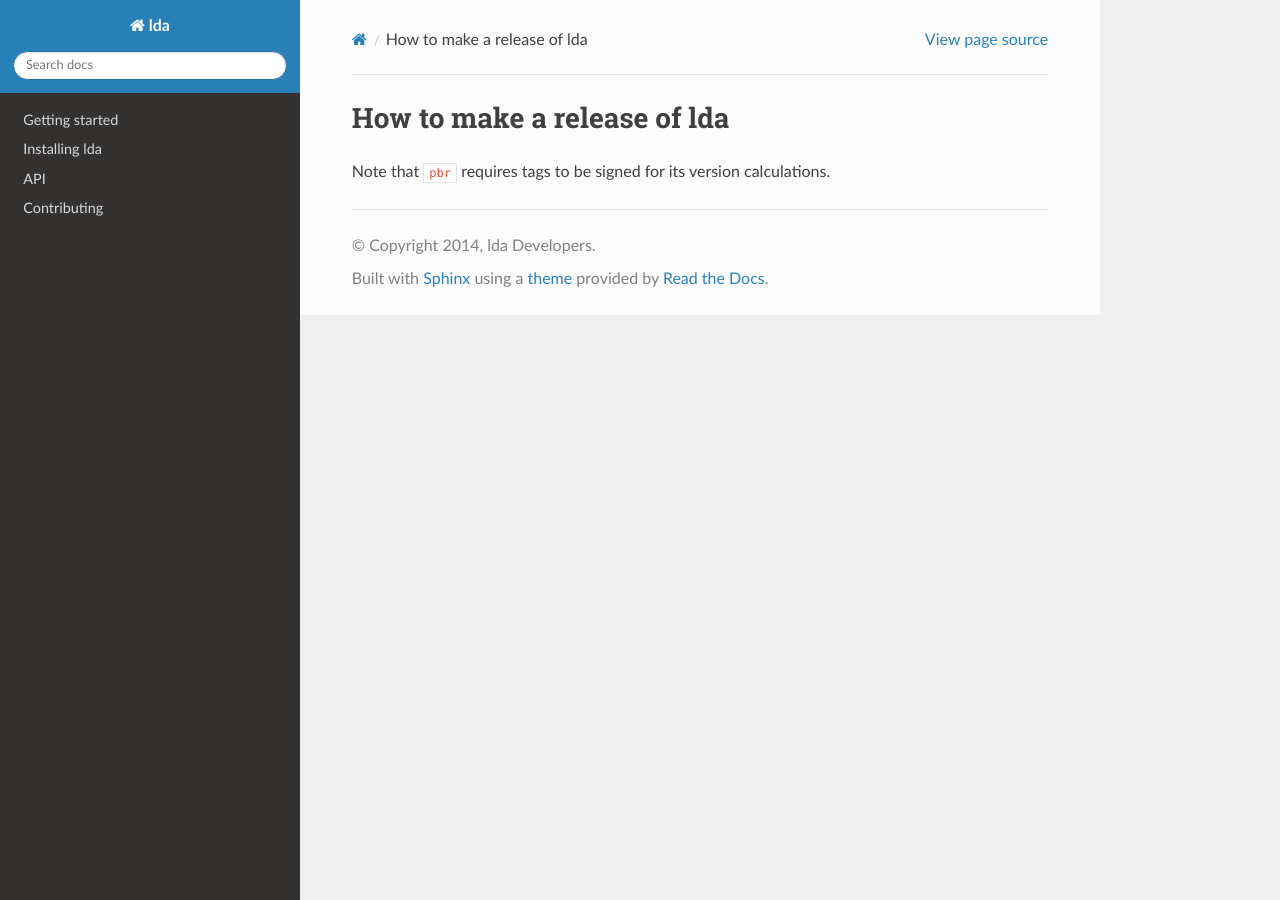
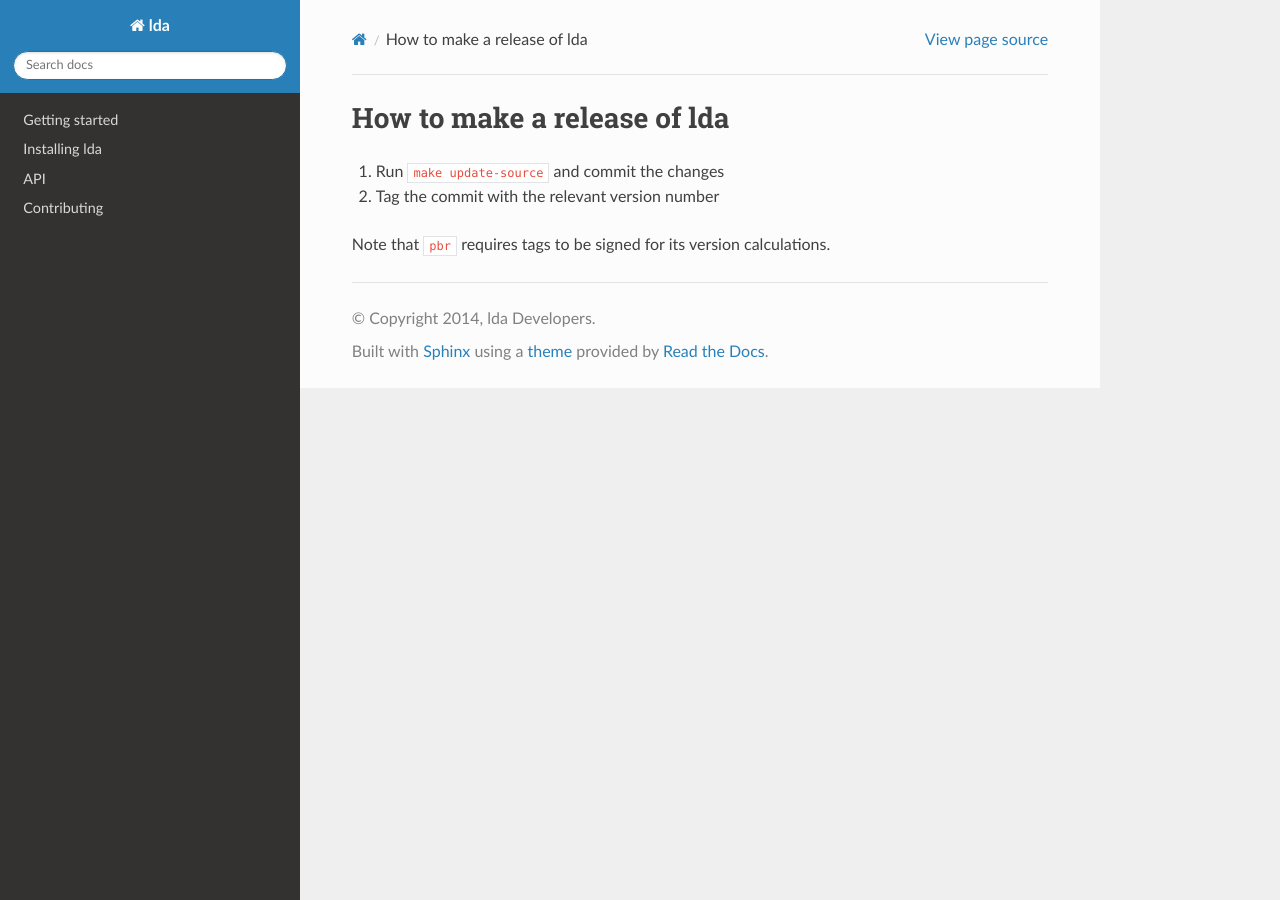
Before and after one commit to lda-project/lda, a Sphinx documentation site: the page built from doc/source/release_howto.rst, in a window 1280 px wide. Built offline with Sphinx 7.4.7 and the Read the Docs theme 2.0.0, drawn with Linux system fonts in a browser that asks for light colours.

Commit message:
DOC: update release howto

```diff
--- a/doc/source/release_howto.rst
+++ b/doc/source/release_howto.rst
@@ -2,4 +2,7 @@
  How to make a release of lda
 ==============================
 
+1. Run ``make update-source`` and commit the changes
+2. Tag the commit with the relevant version number
+
 Note that ``pbr`` requires tags to be signed for its version calculations.
```
